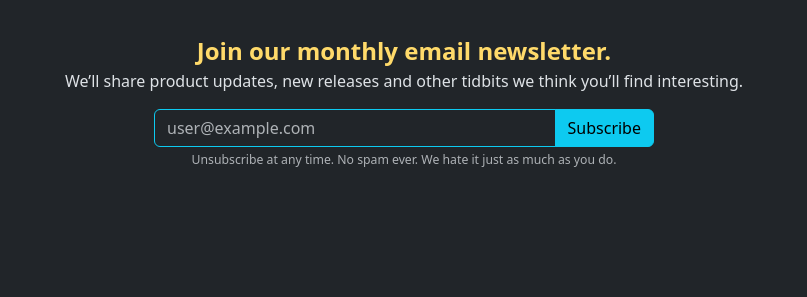
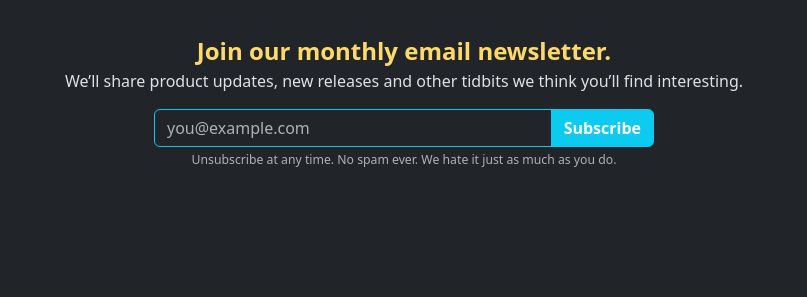
Before and after one commit to sprinters-sh/sprinters.sh, a Jekyll site: the page built from index.html, in a window 1280 px wide. Shown: the part 5538-5835 px from the top of the page, without its empty margins (236-1043 px from the left). Built offline with Jekyll 4.4.1, drawn with Linux system fonts in a browser that asks for light colours.

Commit message:
Minor style update

```diff
--- a/_layouts/default.html
+++ b/_layouts/default.html
@@ -61,8 +61,8 @@
             <input type="text" name="b_9fdbd60c88530df7c7e182221_1758545ed5" tabindex="-1" value="">
         </div>
         <div class="input-group mb-1 mx-auto mw-100" style="width: 500px">
-            <input type="email" name="EMAIL" class="form-control d-inline-block border-info" id="newsletter-email" required="required" placeholder="user@example.com">
-            <input type="submit" name="subscribe" class="btn btn-info" value="Subscribe">
+            <input type="email" name="EMAIL" class="form-control d-inline-block border-info" id="newsletter-email" required="required" placeholder="you@example.com">
+            <input type="submit" name="subscribe" class="btn btn-info text-white fw-bold" value="Subscribe">
         </div>
 
         <p class="fs-8 text-body-secondary">Unsubscribe at any time. No spam ever. We hate it just as much as you do.</p>
```
